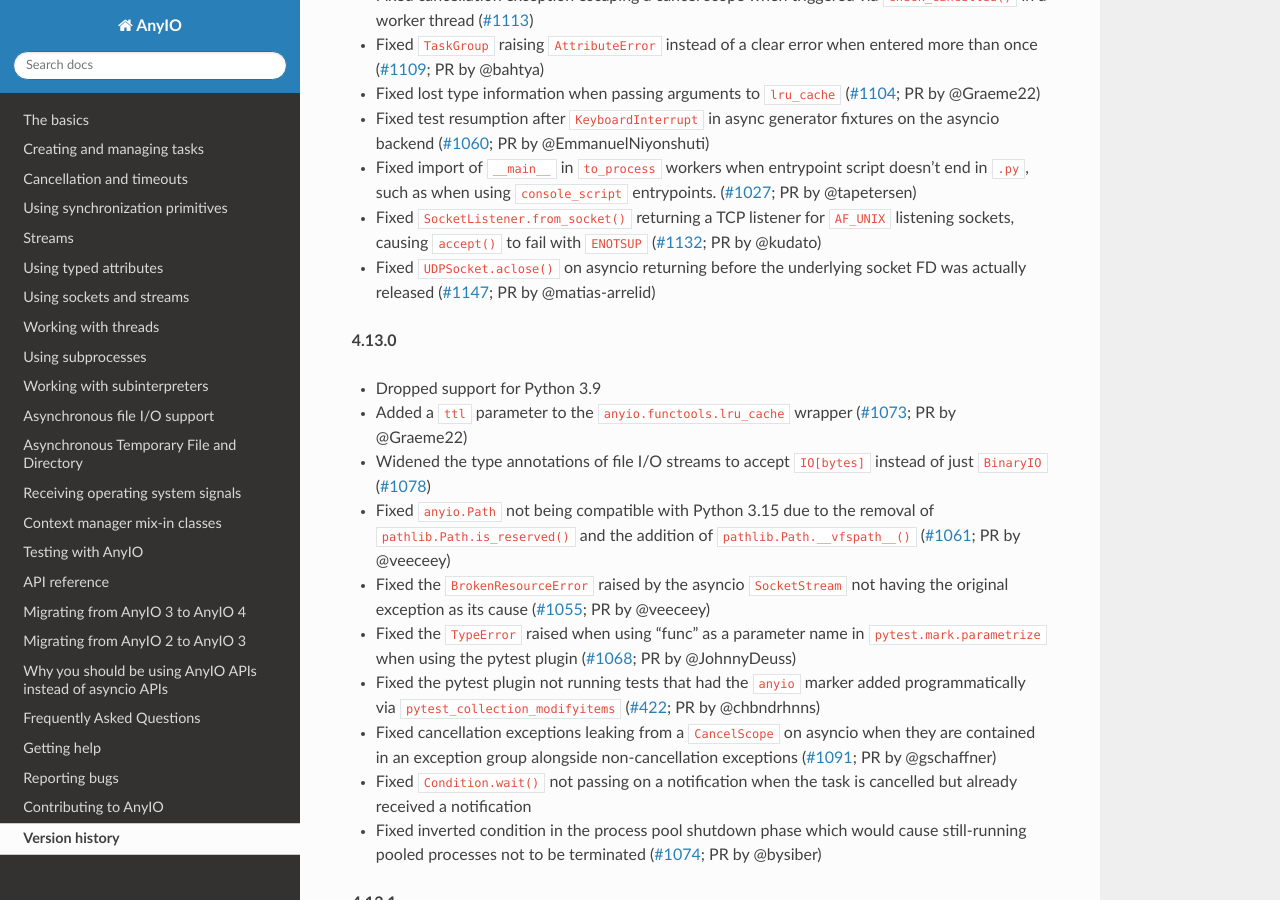
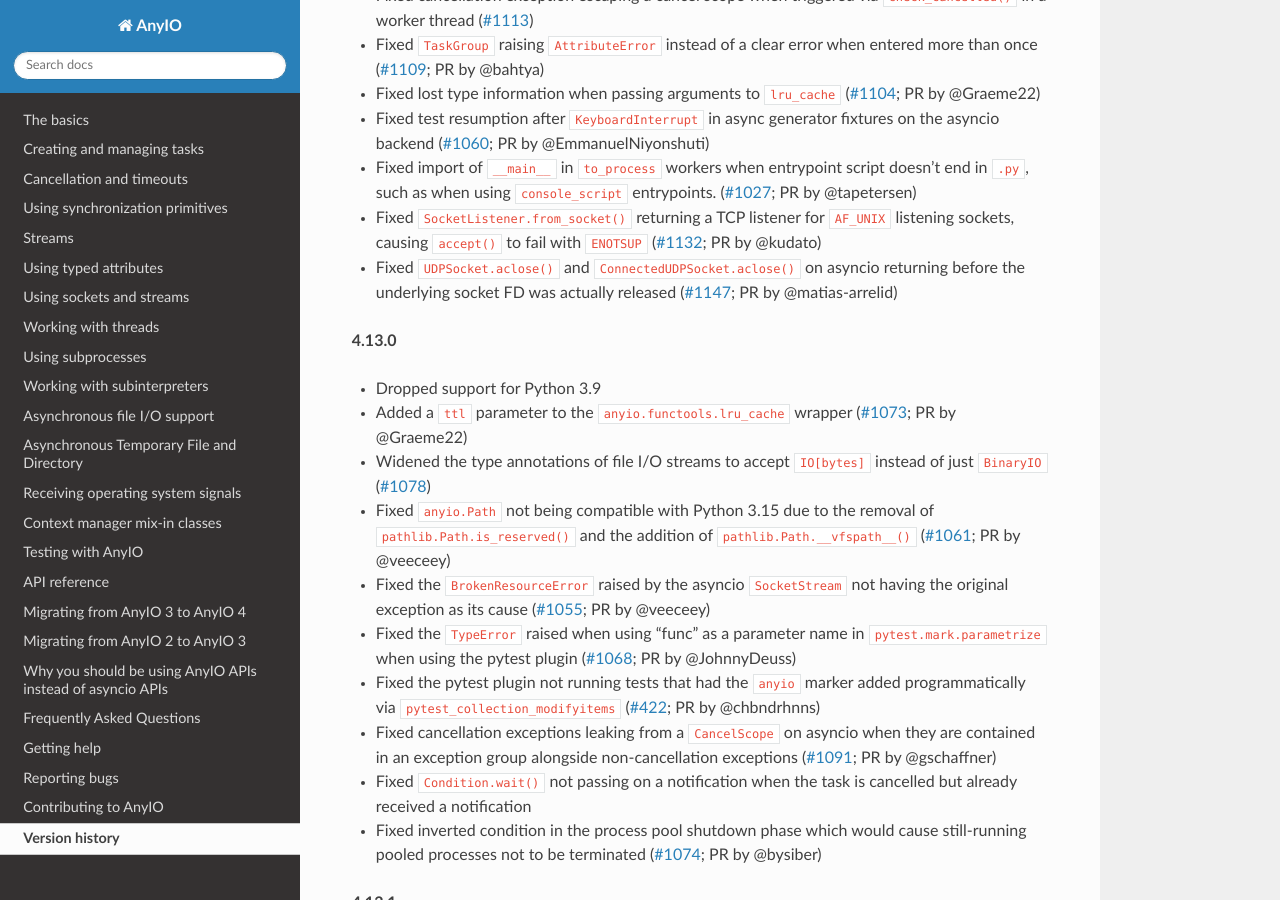
Before and after one commit to agronholm/anyio, a Sphinx documentation site: the page built from docs/versionhistory.rst, in a window 1280 px wide and 900 px high, scrolled down 591 px. Built offline with Sphinx 7.4.7 and the Read the Docs theme 3.1.0, drawn with Linux system fonts in a browser that asks for light colours; the version number could not be read and is left out.

Commit message:
Updated the changelog entry
Updated the description of UDPSocket.aclose() to include ConnectedUDPSocket.aclose() for clarity.

```diff
--- a/docs/versionhistory.rst
+++ b/docs/versionhistory.rst
@@ -41,8 +41,8 @@ This library adheres to `Semantic Versioning 2.0 <http://semver.org/>`_.
 - Fixed ``SocketListener.from_socket()`` returning a TCP listener for ``AF_UNIX``
   listening sockets, causing ``accept()`` to fail with ``ENOTSUP``
   (`#1132 <https://github.com/agronholm/anyio/issues/1132>`_; PR by @kudato)
-- Fixed ``UDPSocket.aclose()`` on asyncio returning before the underlying
-  socket FD was actually released
+- Fixed ``UDPSocket.aclose()`` and ``ConnectedUDPSocket.aclose()`` on asyncio returning
+  before the underlying socket FD was actually released
   (`#1147 <https://github.com/agronholm/anyio/pull/1147>`_; PR by @matias-arrelid)
 
 **4.13.0**
```
